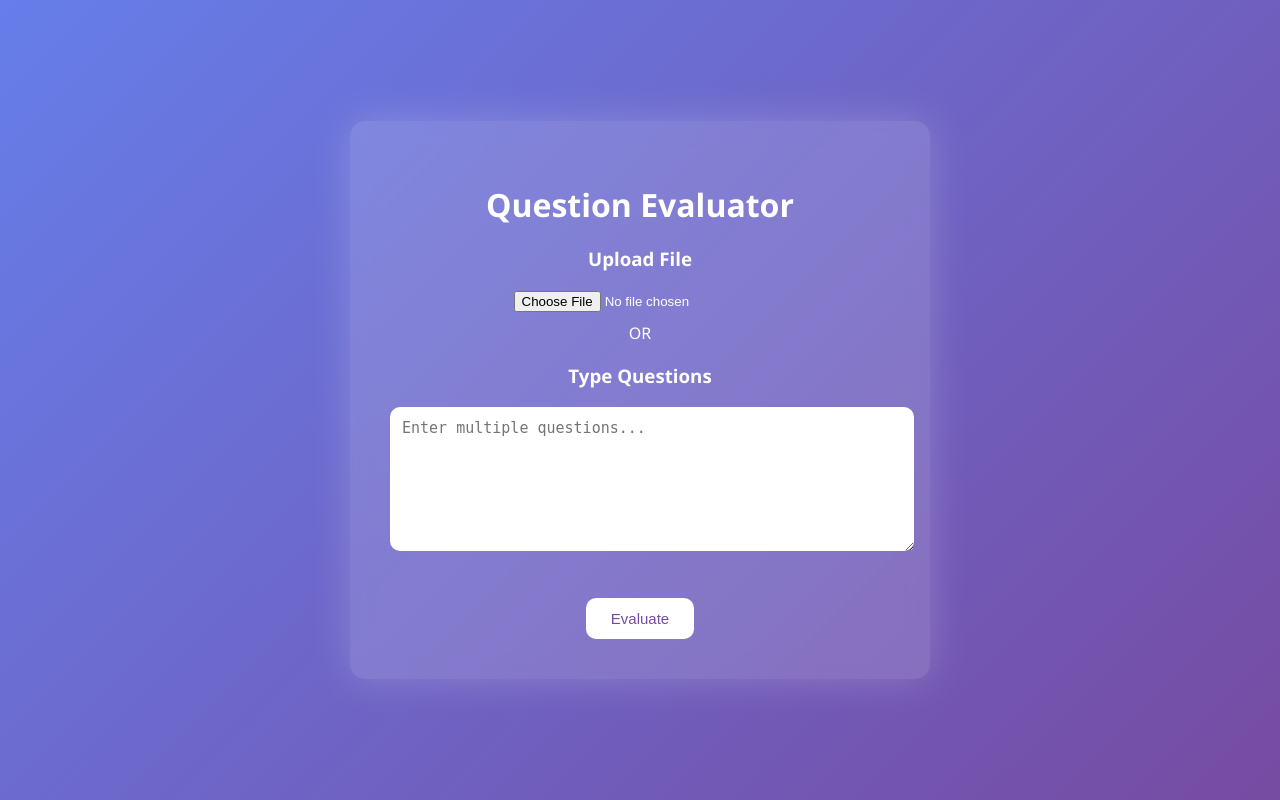
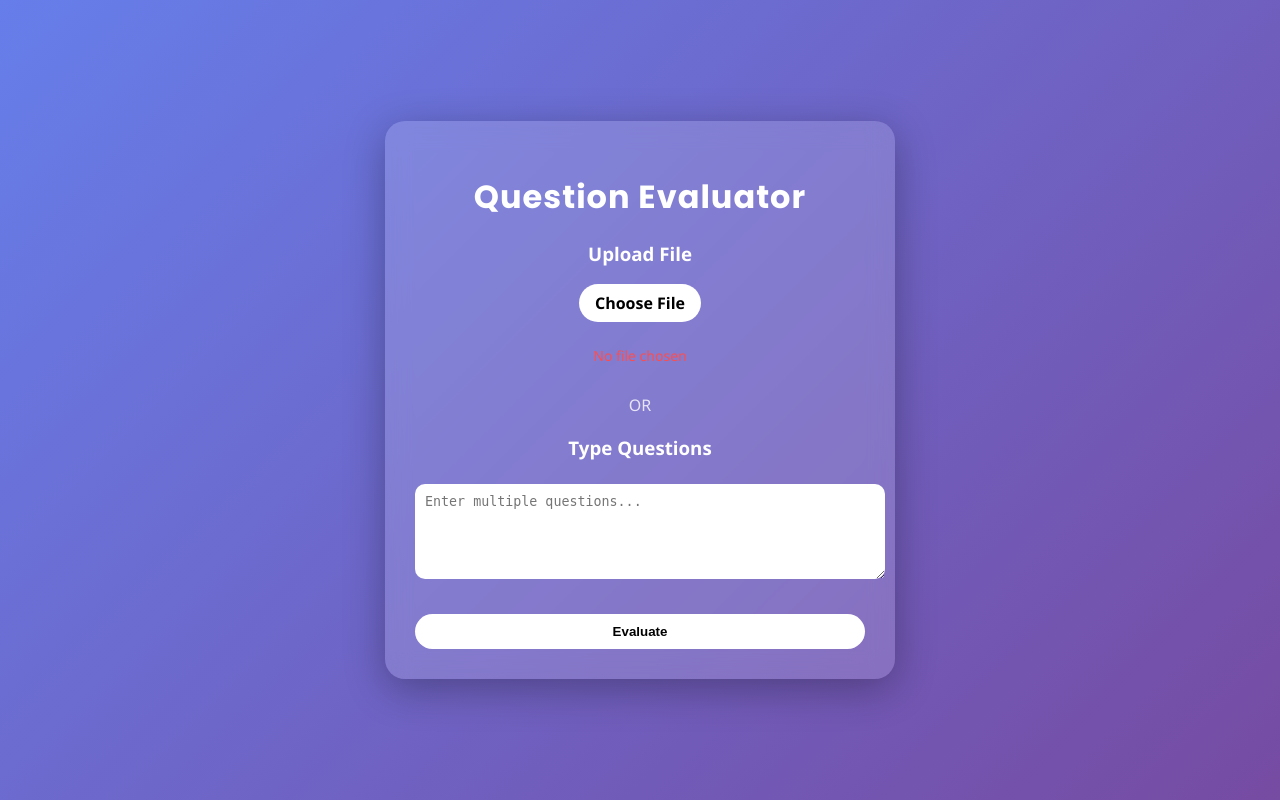
Before and after one commit to Harshini070907/Harshini-Anandaraj, a Flask app: page / in a window 1280 px wide. Run offline with Flask 3, Linux system fonts and the light colour scheme.

Commit message:
what you changed

```diff
--- a/question-evaluator/static/style.css
+++ b/question-evaluator/static/style.css
@@ -1,200 +1,317 @@
-/* Background */
+/* ===== BODY (CENTER EVERYTHING) ===== */
 body {
     font-family: 'Segoe UI', sans-serif;
     background: linear-gradient(135deg, #667eea, #764ba2);
     margin: 0;
+
+    display: flex;
+    justify-content: center;
+    align-items: center;
+    height: 100vh;
+}
+
+/* ===== GRID LAYOUT ===== */
+.grid-container {
+    display: grid;
+    grid-template-columns: 1fr 1fr 1fr;
+    gap: 25px;
+    padding: 40px;
+}
+
+/* ===== CATEGORY BOX ===== */
+.category-box {
+    background: rgba(255, 255, 255, 0.15);
+    padding: 20px;
+    border-radius: 20px;
+    backdrop-filter: blur(12px);
+    box-shadow: 0 10px 30px rgba(0,0,0,0.2);
+    height: 500px;
+    overflow-y: auto;
+}
+
+/* ===== SCROLLBAR (nice look) ===== */
+.category-box::-webkit-scrollbar {
+    width: 6px;
+}
+.category-box::-webkit-scrollbar-thumb {
+    background: rgba(255,255,255,0.3);
+    border-radius: 10px;
+}
+
+/* ===== TITLE ===== */
+.category-box h2 {
+    text-align: center;
+    margin-bottom: 15px;
+}
+
+/* ===== LIST ===== */
+.category-box ul {
+    padding-left: 20px;
+}
+
+.category-box li {
+    margin-bottom: 8px;
+    color: white;
+}
+
+/* ===== BADGE ===== */
+.badge {
+    padding: 6px 14px;
+    border-radius: 20px;
+    font-weight: bold;
+    color: white;
+    display: inline-block;
+}
+
+/* ===== COLORS ===== */
+.easy {
+    background: #28a745;
+    box-shadow: 0 0 10px #28a745;
+}
+
+.medium {
+    background: #ffc107;
+    color: black;
+    box-shadow: 0 0 10px #ffc107;
+}
+
+.hard {
+     background: #dc3545;
+    box-shadow: 0 0 10px #dc3545;
+}
+
+/* CENTER THE PAGE */
+body {
+    font-family: 'Segoe UI', sans-serif;
+    background: linear-gradient(135deg, #667eea, #764ba2);
+    margin: 0;
+
+    display: flex;
+    justify-content: center;
+    align-items: center;
+    height: 100vh;
+}
+
+/* MAIN BOX */
+.container {
+    background: rgba(255, 255, 255, 0.15);
+    padding: 40px;
+    border-radius: 20px;
+    backdrop-filter: blur(12px);
+    box-shadow: 0 10px 30px rgba(0,0,0,0.2);
+    width: 500px;
+}
+
+/* ===== MAIN CONTAINER ===== */
+.container {
+    background: rgba(255, 255, 255, 0.15);
+    padding: 40px;
+    border-radius: 20px;
+    backdrop-filter: blur(12px);
+    box-shadow: 0 10px 30px rgba(0,0,0,0.2);
+    width: 500px;
+    color: white;
+}
+
+/* ===== BONUS STYLE ===== */
+h1 {
+    text-align: center;
+    color: white;
+}
+
+label, p, h3 {
+    color: white;
+}
+
+input, textarea {
+    width: 100%;
+    padding: 10px;
+    border-radius: 10px;
+    border: none;
+    margin-top: 5px;
+}
+
+button {
+    margin-top: 10px;
+    padding: 10px;
+    border: none;
+    border-radius: 10px;
+    background: #28a745;
+    color: white;
+    font-weight: bold;
+    cursor: pointer;
+    width: 100%;
+}
+
+button:hover {
+    background: #218838;
+}
+
+/* ===== INPUT & BUTTON STYLING ===== */
+input, textarea {
+    width: 100%;
+    padding: 10px;
+    border-radius: 10px;
+    border: none;
+    margin-top: 5px;
+}
+
+button {
+    margin-top: 10px;
+    padding: 10px;
+    border: none;
+    border-radius: 10px;
+    background: #28a745;
+    color: white;
+    font-weight: bold;
+    cursor: pointer;
+    width: 100%;
+}
+
+button:hover {
+    background: #218838;
+}
+
+/* HEADER (FIXED) */
+.box-header {
+    text-align: center;
+    margin-bottom: 10px;
+    position: sticky;
+    top: 0;
+    background: rgba(255,255,255,0.1);
+    padding: 10px;
+    border-radius: 10px;
+}
+
+/* SCROLL AREA ONLY */
+.box-content {
+    height: 400px;
+    overflow-y: auto;
+}
+
+/* ===== GLOW ANIMATION ===== */
+@keyframes glow {
+    0% { box-shadow: 0 0 5px rgba(255,255,255,0.3); }
+    50% { box-shadow: 0 0 20px rgba(255,255,255,0.8); }
+    100% { box-shadow: 0 0 5px rgba(255,255,255,0.3); }
+}
+
+/* ===== FLOAT ANIMATION ===== */
+@keyframes float {
+    0% { transform: translateY(0px); }
+    50% { transform: translateY(-5px); }
+    100% { transform: translateY(0px); }
+}
+
+/* APPLY TO BADGE */
+.badge {
+    padding: 8px 18px;
+    border-radius: 25px;
+    font-weight: bold;
+    color: white;
+    display: inline-block;
+
+    animation: glow 2s infinite ease-in-out,
+               float 3s infinite ease-in-out;
+}
+
+/* CENTER WHOLE PAGE */
+.main-container {
     height: 100vh;
     display: flex;
     justify-content: center;
     align-items: center;
 }
 
-/* Glass container */
-.container {
-    width: 500px;
-    padding: 40px;
-    border-radius: 15px;
+/* MAIN CARD */
+.card {
+    width: 450px;
+    padding: 30px;
+    border-radius: 20px;
+
     background: rgba(255, 255, 255, 0.15);
-    backdrop-filter: blur(10px);
-    box-shadow: 0 8px 32px rgba(0, 0, 0, 0.2);
+    backdrop-filter: blur(12px);
+
+    box-shadow: 0 10px 40px rgba(0,0,0,0.3);
+
     text-align: center;
     color: white;
 }
 
-/* Title */
-h1 {
+/* TITLE */
+.card h1 {
     margin-bottom: 20px;
 }
 
-h2 {
-    color: white;
-    margin-bottom: 10px;
+/* SECTION SPACING */
+.section {
+    margin-bottom: 15px;
 }
 
-li {
-    color: white;
-    margin: 5px 0;
-    text-align: left;
-}
-
-/* Textarea */
+/* TEXTAREA */
 textarea {
     width: 100%;
-    height: 120px;
-    padding: 12px;
+    padding: 10px;
     border-radius: 10px;
     border: none;
     outline: none;
-    font-size: 15px;
-    margin-bottom: 20px;
 }
 
-/* Button */
+/* BUTTON */
 button {
+    margin-top: 15px;
+    padding: 10px 20px;
+    border: none;
+    border-radius: 20px;
+
     background: #ffffff;
-    color: #764ba2;
-    border: none;
-    padding: 12px 25px;
-    font-size: 15px;
-    border-radius: 10px;
+    color: black;
+    font-weight: bold;
     cursor: pointer;
+
     transition: 0.3s;
 }
 
 button:hover {
-    background: #f0f0f0;
     transform: scale(1.05);
 }
 
-/* Result box */
-.result-box {
-    margin-top: 20px;
-    padding: 15px;
-    border-radius: 10px;
-    background: rgba(255, 255, 255, 0.2);
+/* OR TEXT */
+.divider {
+    margin: 10px 0;
+    opacity: 0.8;
 }
 
-.result-box h2 {
-    background: rgba(255,255,255,0.2);
-    padding: 10px;
-    border-radius: 10px;
+/* ===== FILE UPLOAD SECTION ===== */
+.file-upload {
+    display: flex;
+    flex-direction: column;
+    align-items: center;
+    gap: 10px;
 }
 
-/* Result badge */
-.badge {
-    display: inline-block;
-    padding: 8px 15px;
+.custom-file {
+    background: white;
+    color: black;
+    padding: 8px 16px;
     border-radius: 20px;
+    cursor: pointer;
     font-weight: bold;
-    margin-top: 10px;
 }
 
-/* Colors for difficulty */
-.easy {
-    background: #4CAF50;
+.custom-file input {
+    display: none;
 }
 
-.medium {
-    background: #FFC107;
-    color: black;
+#fileName {
+     color: #ff4d4d; /* default = no file */
+    font-size: 14px;
+    font-weight: 500;
 }
 
-.hard {
-    background: #F44336;
+.card h1 {
+    font-family: 'Poppins', sans-serif;
+    font-weight: 700;
+    font-size: 32px;
+    letter-spacing: 1px;
 }
-
-/* Back link */
-a {
-    display: inline-block;
-    margin-top: 15px;
-    text-decoration: none;
-    color: white;
-    font-size: 14px;
-}
-
-/* BADGES */
-.badge {
-    padding: 6px 14px;
-    border-radius: 20px;
-    font-weight: bold;
-    transition: 0.3s;
-    display: inline-block;
-    margin-bottom: 10px;
-}
-
-.easy {
-    background: #4CAF50;
-    color: white;
-}
-
-.medium {
-    background: #FFC107;
-    color: black;
-}
-
-.hard {
-    background: #F44336;
-    color: white;
-}
-
-/* GLOW EFFECT */
-.container {
-    box-shadow: 0 0 40px rgba(255, 255, 255, 0.2);
-}
-
-.result-box {
-    transition: 0.3s;
-}
-
-.result-box:hover {
-    transform: scale(1.02);
-    box-shadow: 0 0 20px rgba(255, 255, 255, 0.3);
-}
-
-/* LIST STYLE */
-ul {
-    list-style: none;
-    padding: 0;
-}
-
-li {
-    background: rgba(255,255,255,0.1);
-    margin: 6px 0;
-    padding: 10px;
-    border-radius: 8px;
-    text-align: left;
-}
-
-/* GRID LAYOUT */
-.grid-container {
-    display: flex;
-    gap: 20px;
-    justify-content: center;
-    align-items: flex-start;
-    flex-wrap: wrap;
-}
-
-/* EACH BOX */
-.category-box {
-    width: 300px;
-    padding: 20px;
-    border-radius: 15px;
-    background: rgba(255,255,255,0.15);
-    backdrop-filter: blur(10px);
-    box-shadow: 0 8px 25px rgba(0,0,0,0.2);
-}
-
-.category-box:hover {
-    transform: translateY(-5px);
-    transition: 0.3s;
-}
-
-.easy:hover { background: green; }
-.medium:hover { background: yellow; }
-.hard:hover { background: red; }
-
-/* HEADINGS */
-.category-box h2 {
-    text-align: center;
-    margin-bottom: 15px;
-}
--- a/question-evaluator/templates/index.html
+++ b/question-evaluator/templates/index.html
@@ -2,25 +2,61 @@
 <html>
 <head>
     <link rel="stylesheet" href="{{ url_for('static', filename='style.css') }}">
+    <link href="https://fonts.googleapis.com/css2?family=Poppins:wght@400;600;700&display=swap" rel="stylesheet">
+</head>
 
-<div class="container">
+<body>
+
+<div class="main-container">
+    <div class="card">
+
         <h1>Question Evaluator</h1>
 
         <form method="POST" enctype="multipart/form-data">
 
+            <!-- FILE UPLOAD -->
+            <div class="section">
                 <h3>Upload File</h3>
-    <input type="file" name="file">
 
-    <p style="margin: 10px;">OR</p>
+                <div class="file-upload">
+                    <label class="custom-file">
+                        Choose File
+                        <input type="file" name="file" id="fileInput">
+                    </label>
 
+                    <p id="fileName">No file chosen</p>
+                </div>
+            </div>
+
+            <p class="divider">OR</p>
+
+            <!-- TEXT INPUT -->
+            <div class="section">
                 <h3>Type Questions</h3>
                 <textarea name="question" rows="5" placeholder="Enter multiple questions..."></textarea>
+            </div>
 
-    <br><br>
             <button type="submit">Evaluate</button>
 
         </form>
+
+    </div>
 </div>
 
+<!-- JAVASCRIPT -->
+<script>
+const fileInput = document.getElementById("fileInput");
+const fileNameText = document.getElementById("fileName");
+
+fileInput.addEventListener("change", function() {
+    if (this.files.length > 0) {
+        fileNameText.textContent = this.files[0].name;
+        fileNameText.style.color = "limegreen"; // 🟢 file selected
+    } else {
+        fileNameText.textContent = "No file chosen";
+        fileNameText.style.color = "red"; // 🔴 no file
+    }
+});
+</script>
 </body>
 </html>
```
Also changed, not shown: question-evaluator/modules/classifier.py (+13 -7 lines), question-evaluator/templates/result.html (+35 -9 lines), 1 other file. Lines whose indentation alone changed are shown as unchanged.
